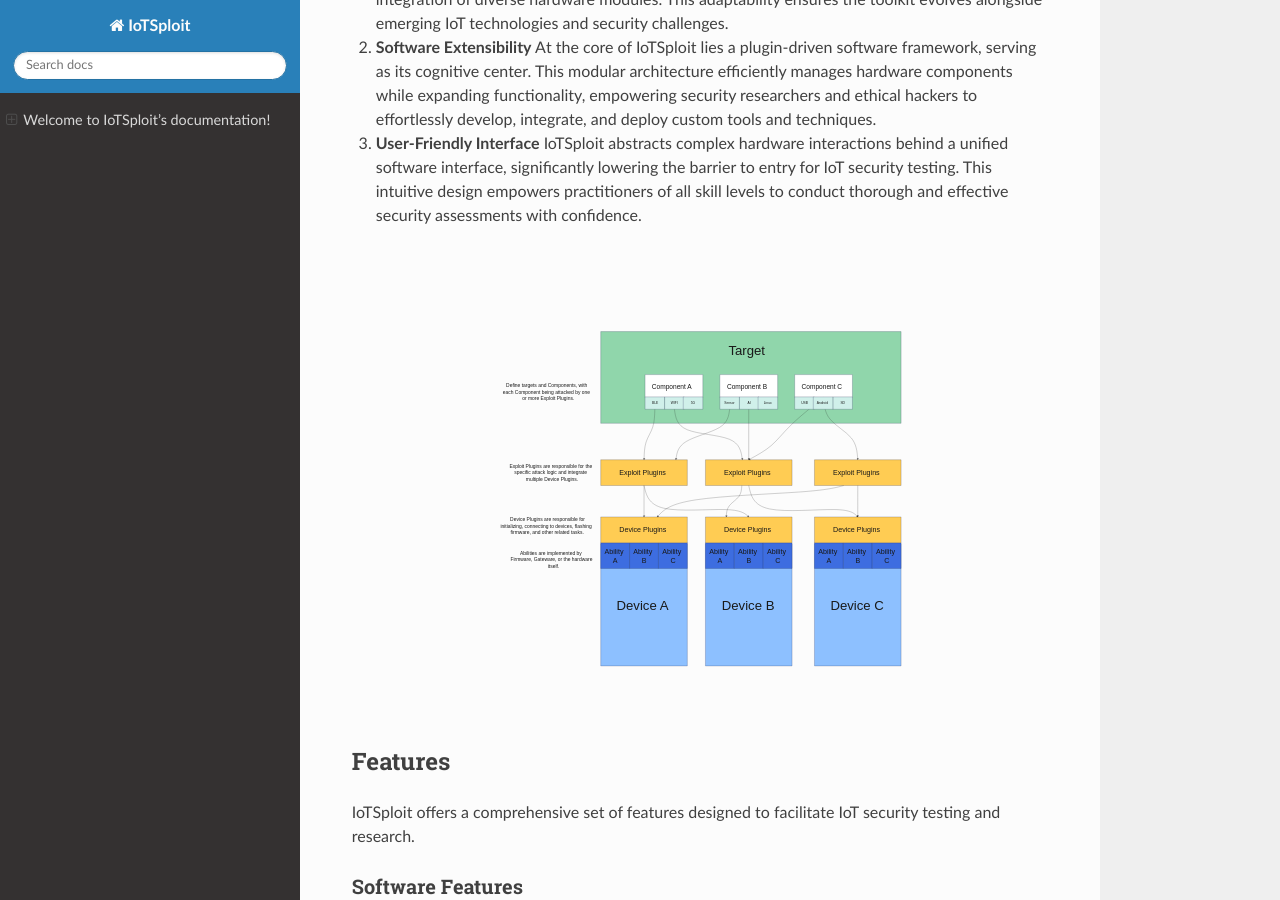
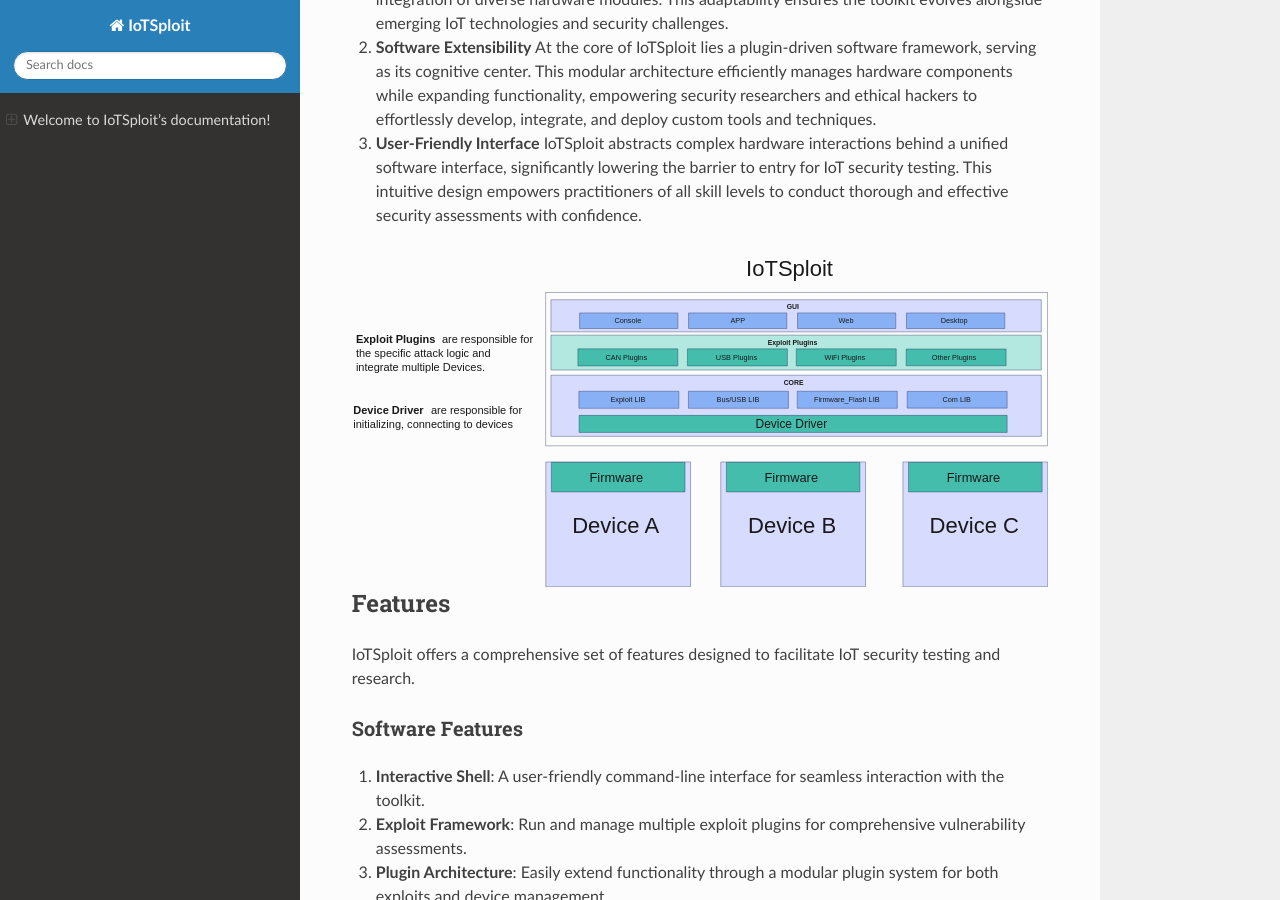
Before and after one commit to TKXB/iotsploit-tutorial, a Sphinx documentation site: the page built from docs/source/index.rst, in a window 1280 px wide and 900 px high, scrolled down 340 px. Built offline with Sphinx 7.4.7 and the Read the Docs theme 3.1.0, drawn with Linux system fonts in a browser that asks for light colours; pages that are not in the unit, such as notebooks, are missing from menus.

Commit message:
feat: update structure diagram

```diff
--- a/docs/source/index.rst
+++ b/docs/source/index.rst
@@ -14,7 +14,7 @@ Key features of IoTSploit include:
 3. **User-Friendly Interface**
    IoTSploit abstracts complex hardware interactions behind a unified software interface, significantly lowering the barrier to entry for IoT security testing. This intuitive design empowers practitioners of all skill levels to conduct thorough and effective security assessments with confidence.
 
-.. image:: ../images/structure.svg
+.. image:: ../images/structure2.svg
    :alt: IoTSploit Logo
    :align: center
    :width: 1000px
```
Also changed, not shown: docs/images/structure2.svg (added).
